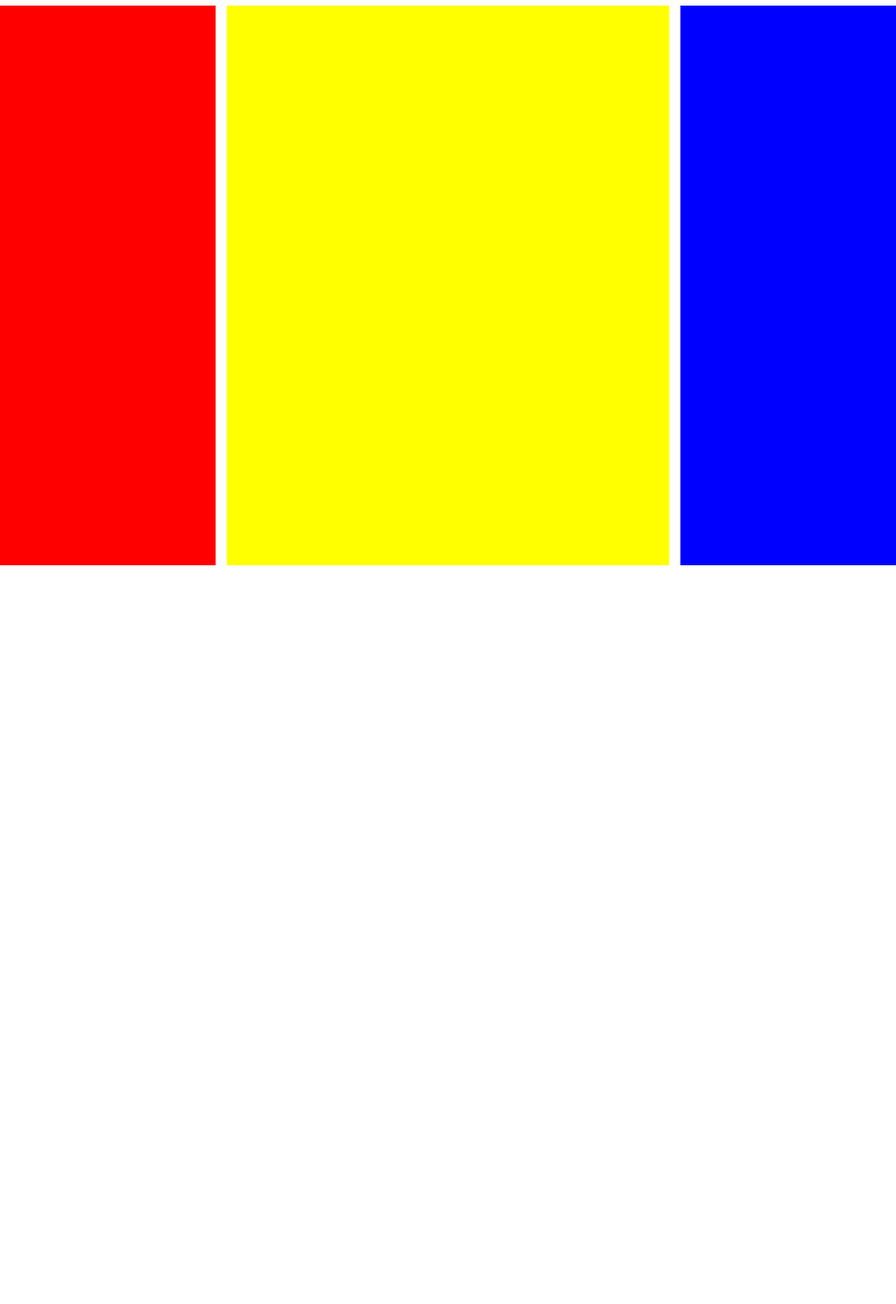
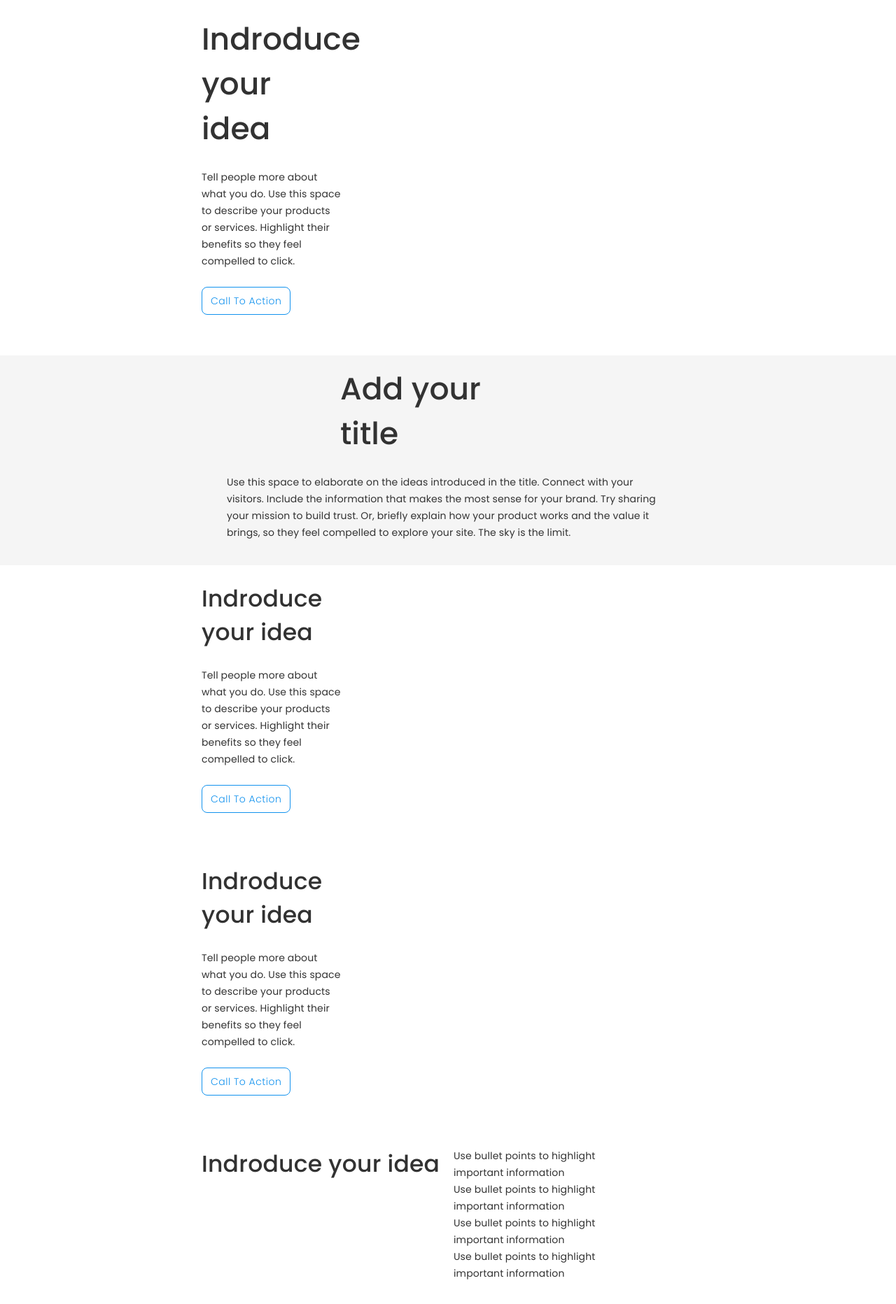
Before and after one commit to alirezatahani/React-Template, a React app: page / in a window 1280 px wide. Shown: the top 1864 px of the page at 70% size. Before the commit the page ends 808 px from the top, so only its background shows below. Built offline with nearby package versions, Linux system fonts and the light colour scheme.

Commit message:
created blank page 1

```diff
--- a/src/components/index.ts
+++ b/src/components/index.ts
@@ -1,5 +1,5 @@
 import { Button } from './button';
-import { Row, Col } from './grid';
+import { Row, Col } from './grid/Index';
 import { Input } from './input';
 import { Space } from './space';
 import { Typography } from './typography';
--- a/src/index.tsx
+++ b/src/index.tsx
@@ -1,20 +1,15 @@
 import * as React from 'react';
 import { createRoot } from 'react-dom/client';
 import { ThemeProvider } from 'styled-components';
-
-import { ModuleDesign } from './modules/moduleDesign';
-
 import { GlobalStyle, theme } from './global/Global';
+import { Blank1 } from './templates/plain/blank1/Blank1';
 
 const App: React.FC = () => {
-  const [fnameVal, setFnameVal] = React.useState<string>('');
-  const [lnameVal, setLnameVal] = React.useState<string>('');
-
   return (
     <ThemeProvider theme={theme}>
       <>
         <GlobalStyle />
-        <ModuleDesign />
+        <Blank1 />
       </>
     </ThemeProvider>
   );
--- a/src/modules/moduleDesign/index.tsx
+++ b/src/modules/moduleDesign/index.tsx
@@ -1,5 +1,5 @@
 import * as React from 'react';
-import { Row, Col } from '../../components';
+import { Row, Col } from '../../components/grid/Index';
 
 export const ModuleDesign = () => {
   return (
--- /dev/null
+++ b/src/templates/plain/blank1/Blank1.tsx
@@ -0,0 +1,154 @@
+import * as React from 'react';
+import { Button } from '../../../components/button/index';
+import { Row, Col } from '../../../components/grid/Index';
+import { Typography } from '../../../components/typography/index';
+import { Jumbotron } from './blank,style';
+export const Blank1 = () => {
+  return (
+    <Row>
+      <Col xs={12}>
+        <Row>
+          <Col xs={2}></Col>
+          <Col xs={8}>
+            <Row>
+              <Col xs={1}></Col>
+              <Col xs={3}>
+                <Typography variant="h2">Indroduce your idea</Typography>
+                <br />
+                <Typography variant="body1">
+                  Tell people more about what you do. Use this space to describe
+                  your products or services. Highlight their benefits so they
+                  feel compelled to click.
+                </Typography>
+                <br />
+                <Button variant="outlined" size="lg">
+                  Call To Action
+                </Button>
+              </Col>
+              <Col xs={8}>{/* Image */}</Col>
+            </Row>
+            <br />
+            <br />
+          </Col>
+
+          <Col xs={2}></Col>
+        </Row>
+      </Col>
+
+      <Col xs={12}>
+        <Jumbotron>
+          <Col xs={3}></Col>
+          <Col xs={6}>
+            <Row>
+              <Col xs={3}></Col>
+              <Col xs={5}>
+                <Typography variant="h2">Add your title</Typography>
+              </Col>
+              <Col xs={2}></Col>
+            </Row>
+            <br />
+            <Typography variant="body1">
+              Use this space to elaborate on the ideas introduced in the title.
+              Connect with your visitors. Include the information that makes the
+              most sense for your brand. Try sharing your mission to build
+              trust. Or, briefly explain how your product works and the value it
+              brings, so they feel compelled to explore your site. The sky is
+              the limit.
+            </Typography>
+          </Col>
+          <Col xs={3}></Col>
+        </Jumbotron>
+      </Col>
+      <br />
+      <br />
+      <Col xs={12}>
+        <Row>
+          <Col xs={2}></Col>
+          <Col xs={8}>
+            <Row>
+              <Col xs={1}></Col>
+              <Col xs={3}>
+                <Typography variant="h3">Indroduce your idea</Typography>
+                <br />
+                <Typography variant="body1">
+                  Tell people more about what you do. Use this space to describe
+                  your products or services. Highlight their benefits so they
+                  feel compelled to click.
+                </Typography>
+                <br />
+                <Button variant="outlined" size="lg">
+                  Call To Action
+                </Button>
+              </Col>
+              <Col xs={8}>{/* Image */}</Col>
+            </Row>
+            <br />
+            <br />
+          </Col>
+
+          <Col xs={2}></Col>
+        </Row>
+      </Col>
+      <Col xs={12}>
+        <Row>
+          <Col xs={2}></Col>
+          <Col xs={8}>
+            <Row>
+              <Col xs={1}></Col>
+              <Col xs={3}>
+                <Typography variant="h3">Indroduce your idea</Typography>
+                <br />
+                <Typography variant="body1">
+                  Tell people more about what you do. Use this space to describe
+                  your products or services. Highlight their benefits so they
+                  feel compelled to click.
+                </Typography>
+                <br />
+                <Button variant="outlined" size="lg">
+                  Call To Action
+                </Button>
+              </Col>
+              <Col xs={8}>{/* Image */}</Col>
+            </Row>
+            <br />
+            <br />
+          </Col>
+
+          <Col xs={2}></Col>
+        </Row>
+      </Col>
+
+      <Col xs={12}>
+        <Row>
+          <Col xs={2}></Col>
+          <Col xs={8}>
+            <Row>
+              <Col xs={1}></Col>
+              <Col xs={5}>
+                <Typography variant="h3">Indroduce your idea</Typography>
+              </Col>
+              <Col xs={4}>
+                <Typography variant="body1">
+                  Use bullet points to highlight important information
+                </Typography>
+                <Typography variant="body1">
+                  Use bullet points to highlight important information
+                </Typography>
+                <Typography variant="body1">
+                  Use bullet points to highlight important information
+                </Typography>
+                <Typography variant="body1">
+                  Use bullet points to highlight important information
+                </Typography>
+              </Col>
+            </Row>
+            <br />
+            <br />
+          </Col>
+
+          <Col xs={2}></Col>
+        </Row>
+      </Col>
+    </Row>
+  );
+};
--- /dev/null
+++ b/src/templates/plain/blank1/blank,style.ts
@@ -0,0 +1,7 @@
+import styled from 'styled-components';
+import { Row } from '../../../components/grid/Index';
+
+export const Jumbotron = styled(Row)(({}) => ({
+  backgroundColor: 'whitesmoke',
+  height: 300,
+}));
```
Also changed, not shown: src/components/image/content/image_types.d.ts (+7 -9 lines).
